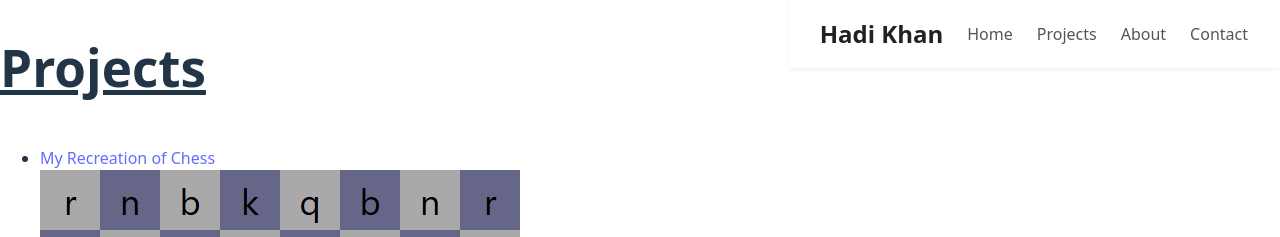
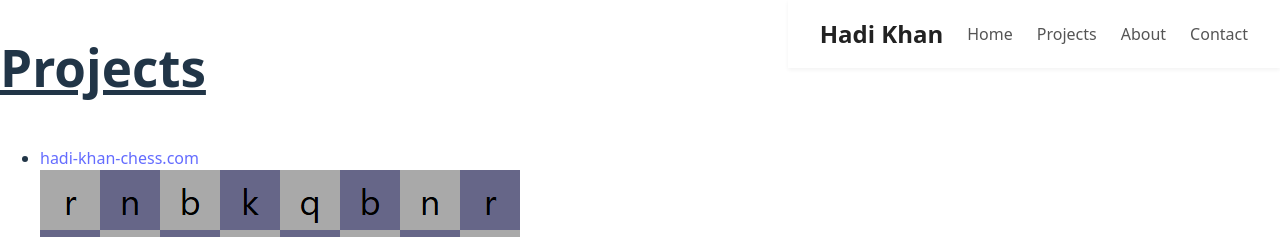
Before and after one commit to Hadookhan/my-portfolio, a React (Vite) app: page /projects in a window 1280 px wide. Shown: the top 237 px of the page. Built offline with nearby package versions, Linux system fonts and the light colour scheme; no server answers; the HTML template or start-up script is replaced by a standard one.

Commit message:
testing chess fetch

```diff
--- a/src/pages/Projects.jsx
+++ b/src/pages/Projects.jsx
@@ -1,13 +1,36 @@
-import '../css/default.css'
-import chess from '../assets/chess.jpg'
+import { useState, useEffect } from 'react';
+import '../css/default.css';
+import chess from '../assets/chess.jpg';
 
 export default function Projects() {
+    const [chessData, setChessData] = useState(null);
+
+    useEffect(() => {
+        fetch('https://www.hadi-khan-chess.com')
+            .then(response => response.text())
+            .then(data => {
+                setChessData(data); // or parse it as needed
+            })
+            .catch(error => console.error('Fetch error:', error));
+    }, []);
 
     return (
         <div className="page-content">
             <h1 className="title">Projects</h1>
             <ul>
-                <li><a href='https://www.hadi-khan-chess.com'>My Recreation of Chess</a><br></br><img src={chess} alt='hadi-khan-chess'></img></li>
+                <li>
+                    <a href="https://www.hadi-khan-chess.com" target="_blank" rel="noopener noreferrer">
+                        hadi-khan-chess.com
+                    </a>
+                    <br />
+                    <img src={chess} alt="hadi-khan-chess" />
+                    {chessData && (
+                        <div className="chess-preview">
+                            <p>Fetched data preview:</p>
+                            <pre>{chessData.slice(0, 500)}...</pre>
+                        </div>
+                    )}
+                </li>
             </ul>
         </div>
     );
```
